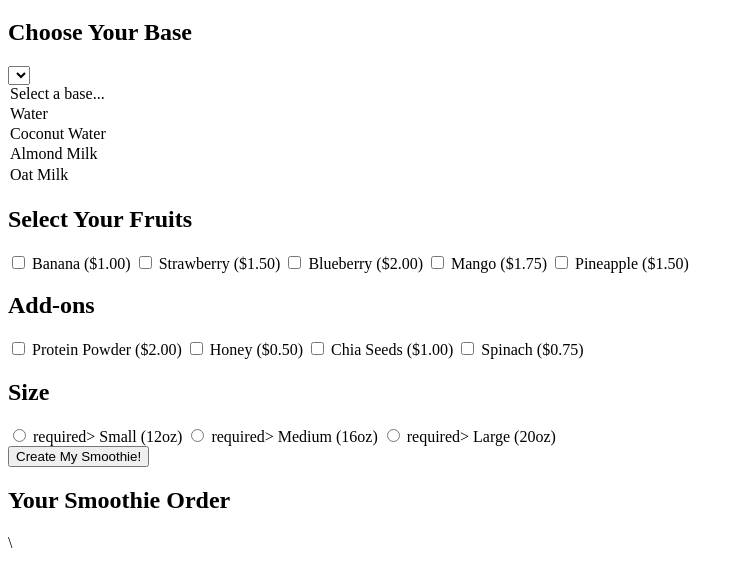
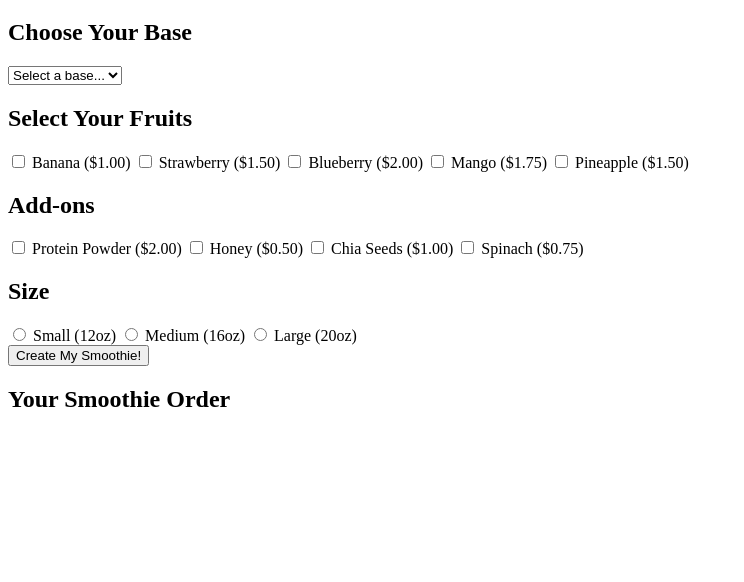
Before and after one commit to Obi6745/Assignment-2-Javascript, a plain HTML site: page index.html in a window 1280 px wide. Shown: the part 62-644 px from the top of the page, without its empty margins (0-744 px from the left). Drawn offline with Linux system fonts and the light colour scheme.

Commit message:
there was some issues with closing tags when going over code incorrect placemnt my script filenames so had to fix all those up

```diff
--- a/index.html
+++ b/index.html
@@ -3,23 +3,23 @@
 <head>
     <meta charset="UTF-8">
     <meta name="viewport" content="width=device-width, initial-scale=1.0">
-<title>Smooth Machine</title>
-<link rel ="stylesheet" href="styles.css">
+    <title>Smoothie Machine</title>
+    <link rel="stylesheet" href="styles.css">
 </head>
 <body>
     <div class="container">
         <h1>🍹 Smoothie Machine 🍹</h1>
 
-        <form id="smoothieForm"></form>
-        <div class="form-section"></div>
+        <form id="smoothieForm">
+            <div class="form-section">
                 <h2>Choose Your Base</h2>
-        <select id="base" required></select>
+                <select id="base" required>
                     <option value="">Select a base...</option>
                     <option value="water">Water</option>
                     <option value="coconut_water">Coconut Water</option>
                     <option value="almond_milk">Almond Milk</option>
                     <option value="oat_milk">Oat Milk</option>
-
+                </select>
             </div>
 
             <div class="form-section">
@@ -35,75 +35,33 @@
 
             <div class="form-section">
                 <h2>Add-ons</h2>
-        <div class="checkbox-group"></div>
+                <div class="checkbox-group">
                     <label><input type="checkbox" name="addons" value="protein"> Protein Powder ($2.00)</label>
                     <label><input type="checkbox" name="addons" value="honey"> Honey ($0.50)</label>
                     <label><input type="checkbox" name="addons" value="chia"> Chia Seeds ($1.00)</label>
                     <label><input type="checkbox" name="addons" value="spinach"> Spinach ($0.75)</label>
                 </div>
+            </div>
 
             <div class="form-section">
                 <h2>Size</h2>
                 <div class="radio-group">
-            <label><input type="radio" name="size" value="small"> required> Small (12oz)</label>
-            <label><input type="radio" name="size" value="medium"> required> Medium (16oz)</label>
-            <label><input type="radio" name="size" value="small"> required> Large (20oz)</label>
+                    <label><input type="radio" name="size" value="small" required> Small (12oz)</label>
+                    <label><input type="radio" name="size" value="medium" required> Medium (16oz)</label>
+                    <label><input type="radio" name="size" value="large" required> Large (20oz)</label>
                 </div>
             </div>
 
             <button type="submit" class="order-btn">Create My Smoothie!</button>
+        </form>
 
         <div id="smoothieOutput" class="hidden">
             <h2>Your Smoothie Order</h2>
             <div id="smoothieDescription"></div>
             <div id="smoothiePrice"></div>
             <div id="smoothieImage"></div>
-
-    </div>\
-    <script src="smoothis.js"></script>
-
-
-
-
-
-
-
-
-
-
-
-
-
-
-
-
-
+        </div>
+    </div>
+    <script src="smoothie.js"></script>
 </body>
-
-
-
-
-
-
-
-
-
-
-
-
-
-
-
-
-
-
-
-
-
-
-
-
-
-
-
 </html>
```
Lines whose indentation alone changed are shown as unchanged.
